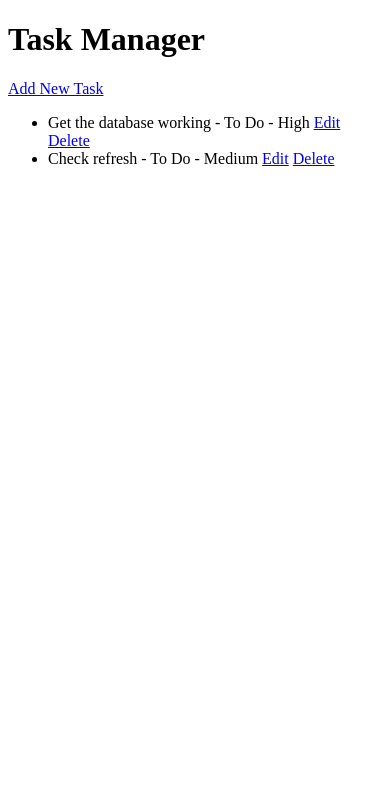
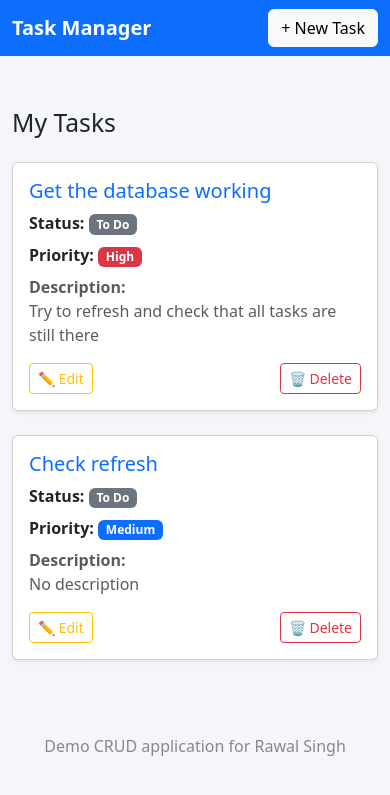
Before and after one commit to Rawal23/FlaskTaskManager, a Flask app: page / in a window 390 px wide. Shown: the top 795 px of the page. Run offline with Flask 3, Linux system fonts and the light colour scheme.

Commit message:
Style the application

```diff
--- a/templates/base.html
+++ b/templates/base.html
@@ -1,10 +1,49 @@
 <!DOCTYPE html>
-<html>
+<html lang="en">
 <head>
+    <meta charset="UTF-8">
+    <meta name="viewport" content="width=device-width, initial-scale=1.0">
     <title>Task Manager</title>
+
+    <!-- Bootstrap 5 -->
+    <link
+        href="https://cdn.jsdelivr.net/npm/bootstrap@5.3.3/dist/css/bootstrap.min.css"
+        rel="stylesheet">
+
+    <style>
+        body {
+            background-color: #f4f6f9;
+            padding-top: 60px;
+        }
+        .navbar-brand {
+            font-weight: bold;
+        }
+        .card {
+            box-shadow: 0 4px 6px rgba(0,0,0,0.1);
+        }
+        footer {
+            margin-top: 50px;
+            text-align: center;
+            color: #888;
+        }
+    </style>
 </head>
 <body>
-    <h1>Task Manager</h1>
-    {% block content %}{% endblock %}
+    <nav class="navbar navbar-expand-lg navbar-dark bg-primary fixed-top">
+        <div class="container">
+            <a class="navbar-brand" href="{{ url_for('index') }}">Task Manager</a>
+            <a class="btn btn-light ms-auto" href="{{ url_for('create') }}">+ New Task</a>
+        </div>
+    </nav>
+
+    <div class="container mt-5">
+        {% block content %}{% endblock %}
+    </div>
+
+    <footer>
+        <p>Demo CRUD application for Rawal Singh</p>
+    </footer>
+
+    <script src="https://cdn.jsdelivr.net/npm/bootstrap@5.3.3/dist/js/bootstrap.bundle.min.js"></script>
 </body>
 </html>
--- a/templates/index.html
+++ b/templates/index.html
@@ -1,13 +1,56 @@
 {% extends 'base.html' %}
 {% block content %}
-    <a href="{{ url_for('create') }}">Add New Task</a>
-    <ul>
-{% for task in tasks %}
-  <li>{{ task.title }} - {{ task.status }} - {{ task.priority }}
-       <a href="{{ url_for('update_task', task_id=task.id) }}">Edit</a>
-      <a href="{{ url_for('delete_task', task_id=task.id) }}">Delete</a>
-  </li>
-{% endfor %}
-</ul>
+    <h2 class="mb-4">My Tasks</h2>
+
+    {% if tasks %}
+        <div class="row">
+            {% for task in tasks %}
+                <div class="col-md-4 mb-4">
+                    <div class="card h-100 shadow-sm">
+                        <div class="card-body">
+                            <h5 class="card-title text-primary">{{ task.title }}</h5>
+
+                            <p class="mb-2">
+                                <strong>Status:</strong>
+                                <span class="badge
+                                    {% if task.status == 'Done' %}bg-success
+                                    {% elif task.status == 'In Progress' %}bg-warning text-dark
+                                    {% else %}bg-secondary{% endif %}">
+                                    {{ task.status }}
+                                </span>
+                            </p>
+
+                            <p class="mb-2">
+                                <strong>Priority:</strong>
+                                <span class="badge
+                                    {% if task.priority == 'High' %}bg-danger
+                                    {% elif task.priority == 'Medium' %}bg-primary
+                                    {% else %}bg-success{% endif %}">
+                                    {{ task.priority }}
+                                </span>
+                            </p>
+
+                            <p class="text-muted">
+                                <strong>Description:</strong><br>
+                                {{ task.description or "No description" }}
+                            </p>
+
+                            <div class="d-flex justify-content-between mt-3">
+                                <a href="{{ url_for('update_task', task_id=task.id) }}" class="btn btn-outline-warning btn-sm">
+                                    ✏️ Edit
+                                </a>
+                                <a href="{{ url_for('delete_task', task_id=task.id) }}" class="btn btn-outline-danger btn-sm">
+                                    🗑 Delete
+                                </a>
+                            </div>
+                        </div>
+                    </div>
+                </div>
+            {% endfor %}
+        </div>
+    {% else %}
+        <div class="alert alert-info text-center py-4 shadow-sm">
+            No tasks yet. <a href="{{ url_for('create') }}" class="alert-link">Create one now!</a>
+        </div>
+    {% endif %}
 {% endblock %}
-<!--test-->
```
Also changed, not shown: templates/create.html (+26 -4 lines), templates/update.html (+23 -21 lines).
